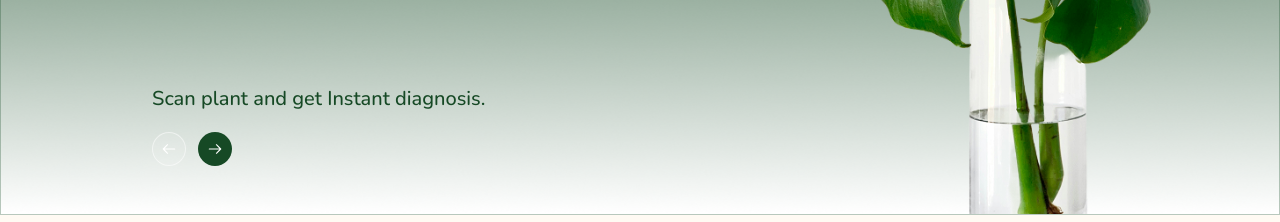
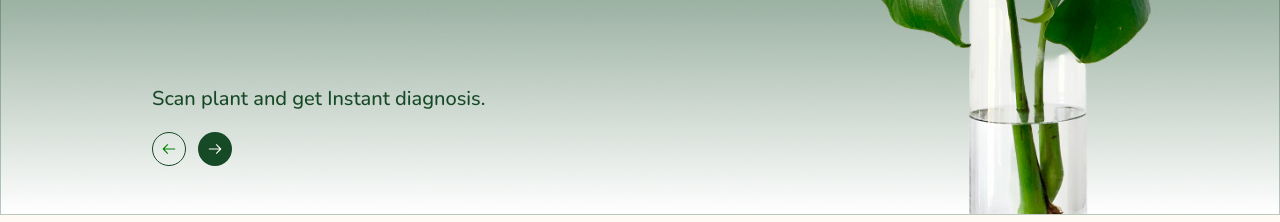
Before and after one commit to riyasharma-12/growniq, a Next.js app: page / in a window 1280 px wide. Shown: the part 3080-3302 px from the top of the page. Built offline with nearby package versions, Linux system fonts and the light colour scheme.

Commit message:
changed the arrow color

```diff
--- a/components/AiWidget.js
+++ b/components/AiWidget.js
@@ -135,10 +135,10 @@ export default function AiWidget() {
                 <button
                   onClick={handleArrowClick}
                   aria-label="Previous"
-                  className="w-[34px] h-[34px] rounded-full border border-white/50 bg-white/10 flex items-center justify-center cursor-pointer"
+                  className="w-[34px] h-[34px] rounded-full border border-[#164925] bg-white/10 flex items-center justify-center cursor-pointer"
                 >
                   <svg width="14" height="10" viewBox="0 0 18 14" fill="none" xmlns="http://www.w3.org/2000/svg">
-                    <path d="M17 7H1M1 7L7 1M1 7L7 13" stroke="white" strokeWidth="1.5" strokeLinecap="round" strokeLinejoin="round" />
+                    <path d="M17 7H1M1 7L7 1M1 7L7 13" stroke="green" strokeWidth="1.5" strokeLinecap="round" strokeLinejoin="round" />
                   </svg>
                 </button>
                 <button
```
